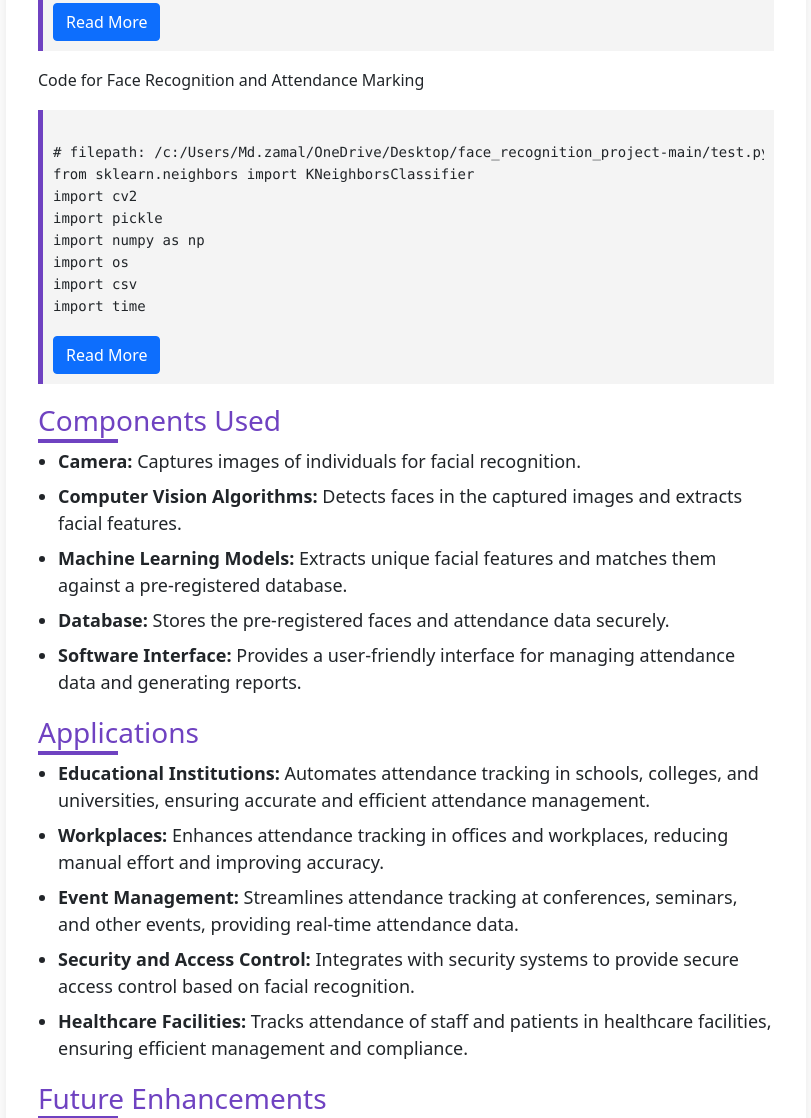
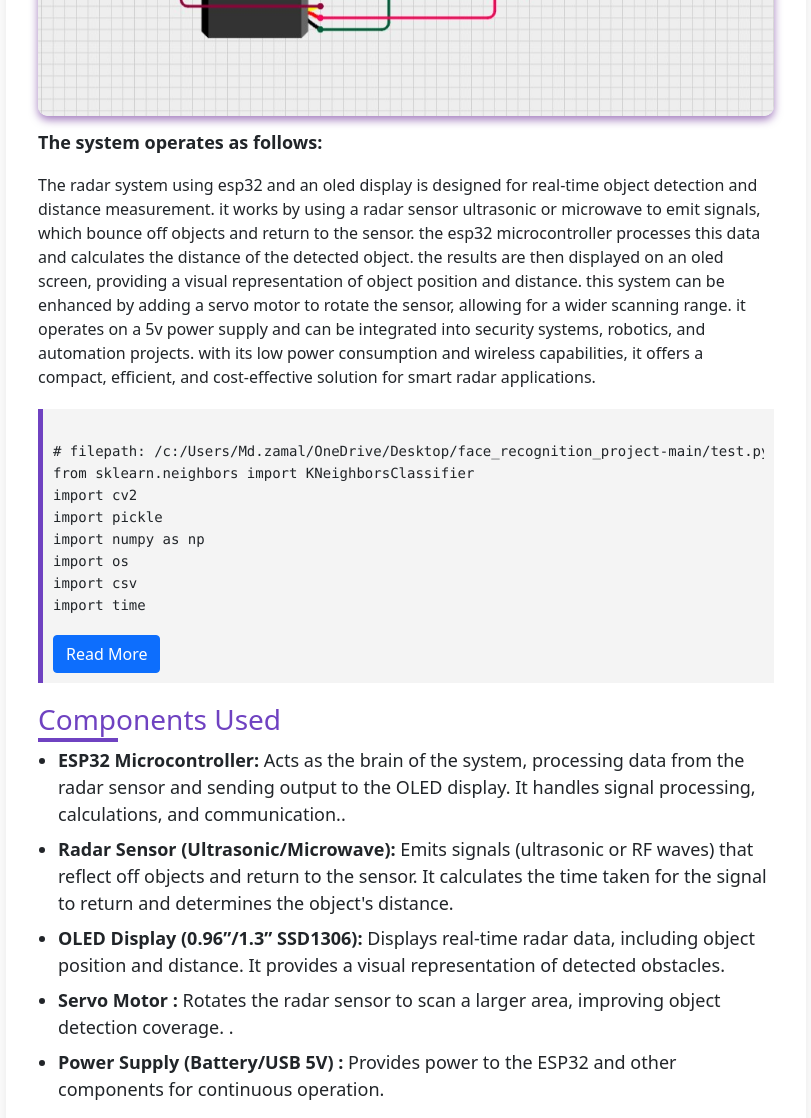
Before and after one commit to Ankit404developer/ex, a website: page project3.html in a window 1280 px wide. Shown: the part 1512-2630 px from the top of the page, without its empty margins (234-1045 px from the left). Drawn offline with nearby package versions, Linux system fonts and the light colour scheme.

Commit message:
Update project3.html

```diff
--- a/project3.html
+++ b/project3.html
@@ -39,7 +39,7 @@
                     </svg>
                 </div>
             </button>
-            <h1>Smart Attendance Tracker</h1>
+            <h1>RADAR</h1>
         </div>
     </header>
 
@@ -69,94 +69,43 @@
             <!-- Introduction Section -->
             <section id="introduction" class="project-section animate-on-scroll">
                 <h2>Introduction</h2>
-                <p>The Smart Attendance Tracker is an advanced system that automates the process of tracking attendance using facial recognition technology. This system is designed to enhance the efficiency and accuracy of attendance management in educational institutions, workplaces, and other organizations.</p>
+                <p>A radar system using ESP32 and an OLED display is a compact and efficient setup for detecting objects and measuring distances. The ESP32 microcontroller processes signals from an ultrasonic or microwave radar sensor and displays real-time data on an OLED screen. The system scans the surroundings, detects obstacles, and shows the distance and position of objects. This setup is used in security systems, robotics, automotive applications, and smart monitoring systems, providing a low-power, cost-effective solution for object detection and tracking.</p>
             </section>
 
             <!-- Working Principle Section -->
             <section id="working-principle" class="project-section animate-on-scroll">
                 <h2>Working Principle</h2>
-                <p>The Smart Attendance Tracker operates using a combination of computer vision and machine learning techniques to recognize and verify faces. The system captures images of individuals, processes the images to extract facial features, and matches the features against a pre-registered database to mark attendance. The key components and steps involved are:</p>
+                <p>The system works by using an ultrasonic or microwave radar sensor to detect objects and measure distances. The ESP32 microcontroller processes the sensor data and sends the output to an OLED display for real-time visualization. The radar sensor emits signals, which reflect off objects and return to the sensor. The time taken for the signal to return is used to calculate the distance. The ESP32 processes this data and updates the OLED display with the detected object's distance and position. This system enables real-time object detection and tracking for various applications.
+
+
+
+
+
+
+
+ The components are:                </p>
                 <ul>
-                    <li><strong>Image Capture:</strong> The system uses a camera to capture images of individuals as they enter the premises. The camera is strategically placed to ensure clear and unobstructed views of faces.</li>
-                    <li><strong>Face Detection:</strong> The captured images are processed using computer vision algorithms to detect faces. The system identifies the location of faces in the images and extracts the relevant facial features.</li>
-                    <li><strong>Feature Extraction:</strong> The system uses machine learning models to extract unique facial features from the detected faces. These features are used to create a digital representation of each face.</li>
-                    <li><strong>Face Recognition:</strong> The extracted features are compared against a pre-registered database of faces to identify individuals. The system uses advanced matching algorithms to ensure high accuracy and reliability.</li>
-                    <li><strong>Attendance Marking:</strong> Once a face is recognized, the system marks the attendance of the individual in a digital attendance register. The attendance data is stored securely and can be accessed for reporting and analysis.</li>
+                    <li><strong>ESP32 Microcontroller:</strong> Acts as the brain of the system, processing data from the radar sensor and sending output to the OLED display. It handles signal processing, calculations, and communication..</li>
+                    <li><strong>Radar Sensor (Ultrasonic/Microwave):</strong>  Emits signals (ultrasonic or RF waves) that reflect off objects and return to the sensor. It calculates the time taken for the signal to return and determines the object's distance.</li>
+                    <li><strong>OLED Display (0.96”/1.3” SSD1306):</strong>  Displays real-time radar data, including object position and distance. It provides a visual representation of detected obstacles.</li>
+                    <li><strong>Servo Motor :</strong>  Rotates the radar sensor to scan a larger area, improving object detection coverage.
+
+                        .</li>
+                    <li><strong>Power Supply (Battery/USB 5V) :</strong> Provides power to the ESP32 and other components for continuous operation.
+
+                    </li>
                 </ul>
                 <div class="image-gallery">
-                    <img src="project3_2.png" alt="attendance_excel" class="responsive-image">
+                    <img src="hi.jpg" alt="circuit_diagram" class="responsive-image">
                 </div>
-                <p>The system operates as follows:</p>
+                <p><strong>The system operates as follows:</strong></p><strong></strong>
                 <ol>
-                    <li>The camera captures images of individuals as they enter the premises.</li>
-                    <li>The system processes the images to detect faces and extract facial features.</li>
-                    <li>The extracted features are compared against a pre-registered database to identify individuals.</li>
-                    <li>Once a face is recognized, the system marks the attendance of the individual in a digital attendance register.</li>
-                    <li>The attendance data is stored securely and can be accessed for reporting and analysis.</li>
+                    <li>The radar system using esp32 and an oled display is designed for real-time object detection and distance measurement. it works by using a radar sensor ultrasonic or microwave to emit signals, which bounce off objects and return to the sensor. the esp32 microcontroller processes this data and calculates the distance of the detected object. the results are then displayed on an oled screen, providing a visual representation of object position and distance. this system can be enhanced by adding a servo motor to rotate the sensor, allowing for a wider scanning range. it operates on a 5v power supply and can be integrated into security systems, robotics, and automation projects. with its low power consumption and wireless capabilities, it offers a compact, efficient, and cost-effective solution for smart radar applications.</li>
                 </ol>
-                <h3>Code for Face Registration</h3>
+
                 <div class="code-box">
-                    <pre id="python-code1" style="max-height: 200px; overflow: hidden;">
-<code class="language-python">
-# filepath: /c:/Users/Md.zamal/OneDrive/Desktop/face_recognition_project-main/add_faces.py
-import cv2
-import pickle
-import numpy as np
-import os
-
-video = cv2.VideoCapture(0)
-facedetect = cv2.CascadeClassifier('data/haarcascade_frontalface_default.xml')
-
-faces_data = []
-i = 0
-name = input("Enter Your Name: ")
-
-while True:
-    ret, frame = video.read()
-    gray = cv2.cvtColor(frame, cv2.COLOR_BGR2GRAY)
-    faces = facedetect.detectMultiScale(gray, 1.3, 5)
-    for (x, y, w, h) in faces:
-        crop_img = frame[y:y+h, x:x+w, :]
-        resized_img = cv2.resize(crop_img, (50, 50))
-        if len(faces_data) <= 100 and i % 10 == 0:
-            faces_data.append(resized_img)
-        i += 1
-        cv2.putText(frame, str(len(faces_data)), (50, 50), cv2.FONT_HERSHEY_COMPLEX, 1, (50, 50, 255), 1)
-        cv2.rectangle(frame, (x, y), (x+w, y+h), (50, 50, 255), 1)
-    cv2.imshow("Frame", frame)
-    k = cv2.waitKey(1)
-    if k == ord('q') or len(faces_data) == 100:
-        break
-video.release()
-cv2.destroyAllWindows()
-
-faces_data = np.asarray(faces_data)
-faces_data = faces_data.reshape(100, -1)
-
-# Paths to the data files
-names_path = 'C:/Users/Md.zamal/OneDrive/Desktop/face_recognition_project-main/data/names.pkl'
-faces_path = 'C:/Users/Md.zamal/OneDrive/Desktop/face_recognition_project-main/data/faces.pkl'
-
-# Clear existing data before adding new entries
-if os.path.isfile(names_path):
-    os.remove(names_path)
-if os.path.isfile(faces_path):
-    os.remove(faces_path)
-
-names = [name] * 100
-with open(names_path, 'wb') as f:
-    pickle.dump(names, f)
-
-with open(faces_path, 'wb') as f:
-    pickle.dump(faces_data, f)
-</code>
-                    </pre>
-                    <button id="read-more-btn1" class="btn btn-primary mt-3">Read More</button>
-                </div>
-                <h3>Code for Face Recognition and Attendance Marking</h3>
-                <div class="code-box">
-                    <pre id="python-code2" style="max-height: 200px; overflow: hidden;">
-<code class="language-python">
+                    <pre id="c++-code1" style="max-height: 200px; overflow: hidden;">
+<code class="language-c++">
 # filepath: /c:/Users/Md.zamal/OneDrive/Desktop/face_recognition_project-main/test.py
 from sklearn.neighbors import KNeighborsClassifier
 import cv2
@@ -278,11 +227,15 @@ cv2.destroyAllWindows()
             <section id="components-used" class="project-section animate-on-scroll">
                 <h2>Components Used</h2>
                 <ul>
-                    <li><strong>Camera:</strong> Captures images of individuals for facial recognition.</li>
-                    <li><strong>Computer Vision Algorithms:</strong> Detects faces in the captured images and extracts facial features.</li>
-                    <li><strong>Machine Learning Models:</strong> Extracts unique facial features and matches them against a pre-registered database.</li>
-                    <li><strong>Database:</strong> Stores the pre-registered faces and attendance data securely.</li>
-                    <li><strong>Software Interface:</strong> Provides a user-friendly interface for managing attendance data and generating reports.</li>
+                    <li><strong>ESP32 Microcontroller:</strong> Acts as the brain of the system, processing data from the radar sensor and sending output to the OLED display. It handles signal processing, calculations, and communication..</li>
+                    <li><strong>Radar Sensor (Ultrasonic/Microwave):</strong>  Emits signals (ultrasonic or RF waves) that reflect off objects and return to the sensor. It calculates the time taken for the signal to return and determines the object's distance.</li>
+                    <li><strong>OLED Display (0.96”/1.3” SSD1306):</strong>  Displays real-time radar data, including object position and distance. It provides a visual representation of detected obstacles.</li>
+                    <li><strong>Servo Motor :</strong>  Rotates the radar sensor to scan a larger area, improving object detection coverage.
+
+                        .</li>
+                    <li><strong>Power Supply (Battery/USB 5V) :</strong> Provides power to the ESP32 and other components for continuous operation.
+
+                    </li>
                 </ul>
             </section>
 
@@ -290,11 +243,18 @@ cv2.destroyAllWindows()
             <section id="applications" class="project-section animate-on-scroll">
                 <h2>Applications</h2>
                 <ul>
-                    <li><strong>Educational Institutions:</strong> Automates attendance tracking in schools, colleges, and universities, ensuring accurate and efficient attendance management.</li>
-                    <li><strong>Workplaces:</strong> Enhances attendance tracking in offices and workplaces, reducing manual effort and improving accuracy.</li>
-                    <li><strong>Event Management:</strong> Streamlines attendance tracking at conferences, seminars, and other events, providing real-time attendance data.</li>
-                    <li><strong>Security and Access Control:</strong> Integrates with security systems to provide secure access control based on facial recognition.</li>
-                    <li><strong>Healthcare Facilities:</strong> Tracks attendance of staff and patients in healthcare facilities, ensuring efficient management and compliance.</li>
+                    <li><strong>Object detection and tracking in security systems:</strong>  The radar system can be used for intrusion detection in restricted areas. It continuously scans for movement and triggers alerts when an object or person is detected, enhancing security and surveillance</li>
+                    <li><strong>Obstacle avoidance in robotics:</strong>  Robots equipped with this radar system can detect obstacles in real time and adjust their path accordingly. This is useful for autonomous robots, drones, and industrial automation, improving navigation and efficiency.</li>
+                    <li><strong>Vehicle distance measurement in automotive applications :</strong> The system can measure the distance between vehicles, helping in collision avoidance and parking assistance. It enhances safety in smart vehicles by providing real-time distance alerts to drivers or autonomous driving systems.
+
+
+
+
+
+
+
+                    </li>
+
                 </ul>
             </section>
 
@@ -302,11 +262,10 @@ cv2.destroyAllWindows()
             <section id="future-enhancements" class="project-section animate-on-scroll">
                 <h2>Future Enhancements</h2>
                 <ul>
-                    <li><strong>Integration with Mobile Apps:</strong> Develop mobile apps for real-time attendance tracking and notifications, allowing users to access attendance data on the go.</li>
-                    <li><strong>Advanced Analytics:</strong> Implement advanced analytics and machine learning algorithms to analyze attendance patterns and provide insights for decision-making.</li>
-                    <li><strong>Cloud Integration:</strong> Integrate the system with cloud platforms to provide scalable and secure storage of attendance data.</li>
-                    <li><strong>Multi-Camera Support:</strong> Add support for multiple cameras to cover larger areas and improve the accuracy of attendance tracking.</li>
-                    <li><strong>Enhanced Security Features:</strong> Implement advanced security features to protect attendance data and ensure compliance with data privacy regulations.</li>
+                    <li><strong>Integration with Mobile Apps:</strong> Develop mobile apps for better results</li>
+                    <li><strong>Advanced Analytics:</strong> Implement advanced analytics and machine learning algorithms to analyze this and provide insights for decision-making.</li>
+                    <li><strong>Cloud Integration:</strong> Integrate the system with cloud platforms to provide scalable and secure data.</li>
+
                 </ul>
             </section>
         </div>
@@ -318,7 +277,7 @@ cv2.destroyAllWindows()
     <!-- Footer Section -->
     <footer>
         <div class="container">
-            <p>&copy; 2025 Saraswati Puja Exhibition Team</p>
+            <p>&copy; 2025  Exhibition Team</p>
 
             <div class="toggle-container">
                 <input type="checkbox" id="theme-toggle" class="toggle-checkbox">
```
